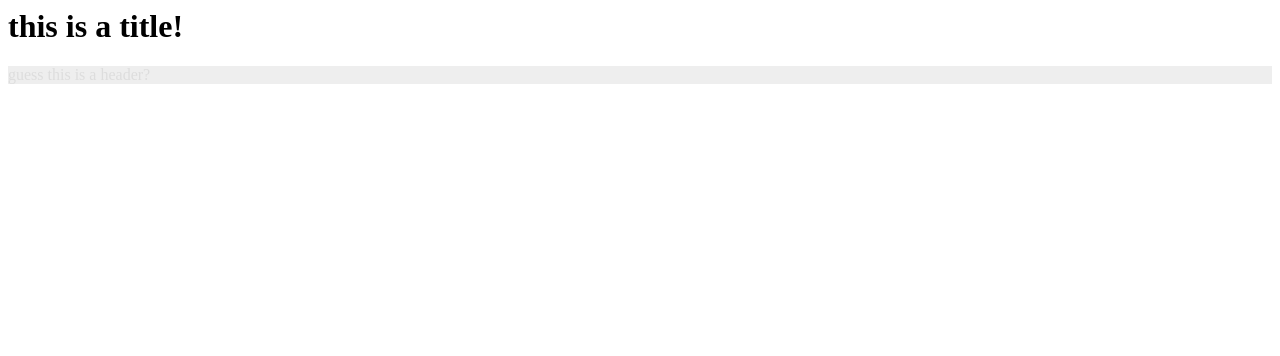
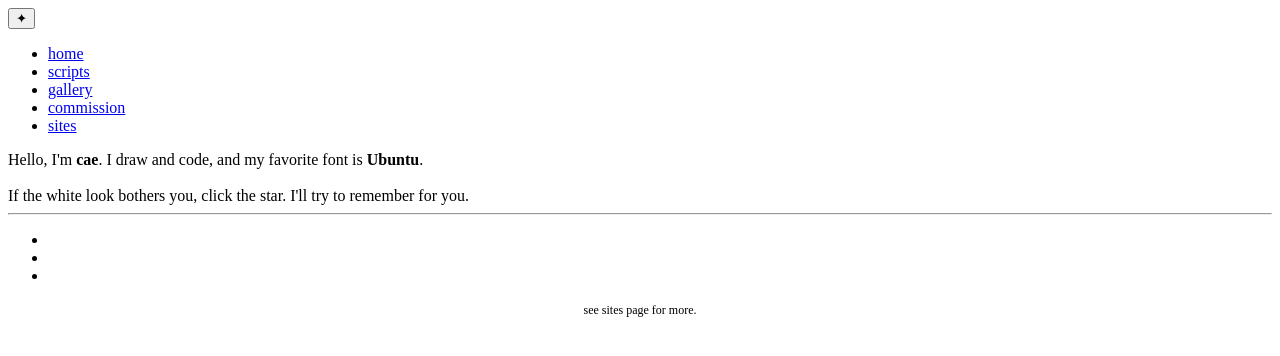
Before and after one commit to cerberuswrites/art, a plain HTML site: page index.html in a window 1280 px wide. Drawn offline with nearby package versions, Linux system fonts and the light colour scheme.

Commit message:
Update index.html

```diff
--- a/index.html
+++ b/index.html
@@ -1,14 +1,63 @@
-  <link rel="stylesheet" type="text/css" href="stylesheets/main.css">
-<h1>this is a title!</h1>
+<!doctype html>
+<head>
+  <title>hello world.</title>
+  <script src="https://cdn.jsdelivr.net/npm/js-cookie@2/src/js.cookie.min.js"></script>
+  <script src="https://ajax.googleapis.com/ajax/libs/jquery/3.2.1/jquery.min.js"></script>
+  <script src="https://cdnjs.cloudflare.com/ajax/libs/barba.js/1.0.0/barba.min.js"></script>
+  <link href="assets/style/style.css" rel="stylesheet">
+  <script src="assets/script/tip.js"></script>
+  <script src="assets/script/gallery.js"></script>
+  <script src="assets/script/dark.js"></script>
+  <script src="assets/script/init.js"></script>
+  <link href="assets/favicon.png" rel="icon"  type="image/x-icon" />
+  <meta name="viewport" content="width=device-width, initial-scale=1">
+</head>
+<body>
+  <div id="barba-wrapper">
+    <span>
+      <button id="lights" style="font-family: sans-serif">✦</button>
+      <ul role="navigation">
+        <li>
+          <a href="index.html">home</a>
+        </li>
+        <li>
+          <a href="scripts.html">scripts</a>
+        </li>
+        <li>
+          <a href="gallery.html">gallery</a>
+        </li>
+        <li>
+          <a href="comm.html">commission</a>
+        </li>
+        <li>
+          <a href="sites.html">sites</a>
+        </li>
+      </ul>
+    </span>
 
-<div class="header">guess this is a header?</div>
-
-
-<style>
-
-.header {
-  color:#ddd;
-  background-color:#eee;
-}
-
-</style>
+    <section class="barba-container">
+      Hello, I'm <b>cae</b>. I draw and code, and my favorite font is <b>Ubuntu</b>.
+      <br /><br />
+      If the white look bothers you, click the star. I'll try to remember for you.
+      <hr />
+      <ul class="links">
+        <li>
+          <a class="fab fa-twitter"></a>
+        </li>
+        <li>
+          <a class="fab fa-twitch"></a>
+        </li>
+        <li>
+          <a class="fab fa-weibo"></a>
+        </li>
+      </ul>
+      <div style="font-size: 75%; line-height: 150%;text-align:center;">see sites page for more.</div>
+    </section>
+    <div class="modal-wrapper">
+      <div class="modal-leave fas fa-times"></div>
+      <div class="modal-desc"></div>
+      <div class="modal-contents"></div>
+    </div>
+  </div>
+</body>
+</html>
```
